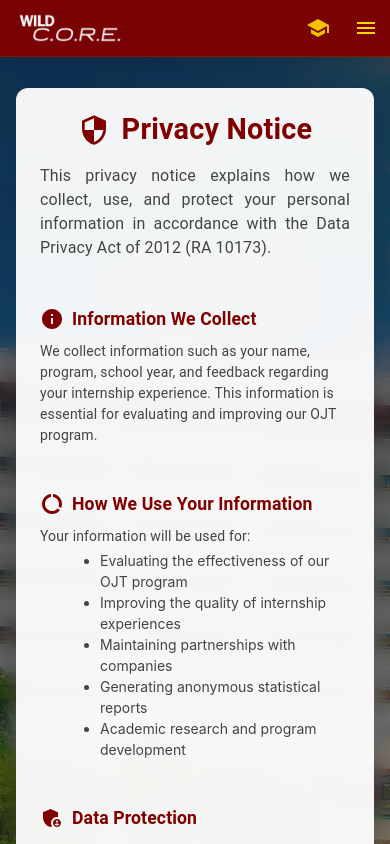
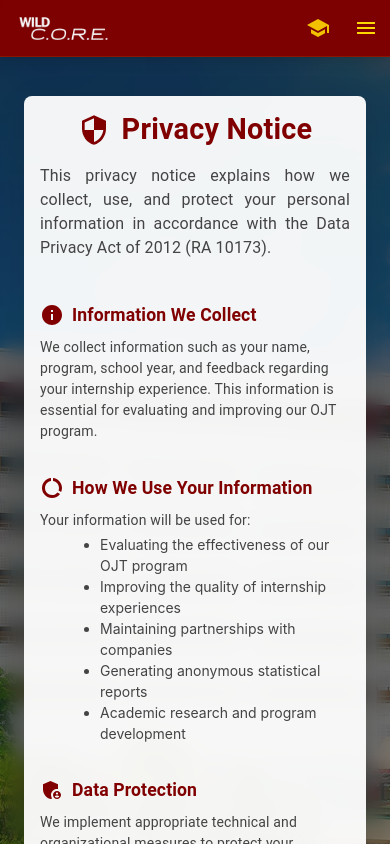
Before and after one commit to Negapatan/wildcoresurvey, a React (Create React App) app: page / in a window 390 px wide. Built offline with nearby package versions, Linux system fonts and the light colour scheme; no server answers; the HTML template or start-up script is replaced by a standard one.

Commit message:
Phone orientation support

```diff
--- a/src/App.js
+++ b/src/App.js
@@ -30,7 +30,7 @@ const LogoImg = styled('img')(({ theme }) => ({
     transform: 'scale(1.05)',
   },
   [theme.breakpoints.down('sm')]: {
-    height: '40px',
+    height: '35px',
   },
 }));
 
@@ -101,7 +101,8 @@ const NavText = styled(Typography)(({ theme }) => ({
     opacity: 1,
   },
   [theme.breakpoints.down('sm')]: {
-    fontSize: '0.9rem',
+    fontSize: '0.85rem',
+    display: 'none'
   },
 }));
 
--- a/src/components/PrivacyDisclaimer.js
+++ b/src/components/PrivacyDisclaimer.js
@@ -27,6 +27,11 @@ const StyledComponents = {
     alignItems: 'center',
     borderRadius: '12px',
     boxShadow: '0 8px 32px rgba(0, 0, 0, 0.1)',
+    [theme.breakpoints.down('sm')]: {
+      padding: theme.spacing(2),
+      margin: theme.spacing(2),
+      borderRadius: '8px',
+    },
   })),
 
   Section: styled(Box)(({ theme }) => ({
@@ -37,6 +42,10 @@ const StyledComponents = {
     transition: 'all 0.3s ease',
     '&:hover': {
       backgroundColor: 'rgba(128, 0, 0, 0.02)',
+    },
+    [theme.breakpoints.down('sm')]: {
+      marginBottom: theme.spacing(2),
+      padding: theme.spacing(1),
     },
   })),
 
@@ -100,7 +109,10 @@ class PrivacyDisclaimer extends Component {
     const { onAccept } = this.props;
 
     return (
-      <MuiContainer maxWidth="lg" sx={{ py: 3 }}>
+      <MuiContainer maxWidth="lg" sx={{
+        py: { xs: 2, sm: 3 },
+        px: { xs: 1, sm: 2 }
+      }}>
         <Box sx={{
           display: 'flex',
           flexDirection: 'column',
--- a/src/components/SurveyMain.js
+++ b/src/components/SurveyMain.js
@@ -22,9 +22,15 @@ const SurveyCard = styled(Card)(({ theme }) => ({
   flexDirection: 'column',
   justifyContent: 'space-between',
   transition: 'transform 0.3s ease-in-out',
-  margin: '0 16px',
+  margin: '16px',
   '&:hover': {
     transform: 'scale(1.02)',
+  },
+  [theme.breakpoints.down('sm')]: {
+    width: '100%',
+    height: 'auto',
+    minHeight: '220px',
+    margin: '8px 0',
   },
 }));
 
@@ -112,6 +118,7 @@ class SurveyMain extends Component {
         flexDirection: 'column',
         alignItems: 'center',
         width: '100%',
+        px: { xs: 2, sm: 3 }
       }}>
         <Typography
           variant="h4"
@@ -119,18 +126,20 @@ class SurveyMain extends Component {
           gutterBottom
           sx={{
             color: '#FFD700',
-            mb: 6,
+            mb: { xs: 3, sm: 6 },
             textAlign: 'center',
-            fontWeight: 'bold'
+            fontWeight: 'bold',
+            fontSize: { xs: '1.75rem', sm: '2.125rem' }
           }}
         >
           Select Survey Type
         </Typography>
         <Box sx={{
           display: 'flex',
+          flexDirection: { xs: 'column', md: 'row' },
           justifyContent: 'center',
-          flexWrap: { xs: 'wrap', md: 'nowrap' },
-          gap: { xs: 4, md: 3 },
+          alignItems: 'center',
+          gap: { xs: 2, md: 3 },
           width: '100%',
           maxWidth: '900px',
           mx: 'auto'
--- a/src/components/ThankYouPage.js
+++ b/src/components/ThankYouPage.js
@@ -27,11 +27,15 @@ const StyledComponents = {
     flexDirection: 'column',
     alignItems: 'center',
     justifyContent: 'center',
-    minHeight: 'calc(100vh - 200px)', // Account for AppBar and padding
+    minHeight: 'calc(100vh - 200px)',
     padding: theme.spacing(4),
     margin: '0 auto',
     width: '100%',
     maxWidth: '800px',
+    [theme.breakpoints.down('sm')]: {
+      padding: theme.spacing(2),
+      minHeight: 'calc(100vh - 150px)',
+    },
   })),
 
   ContentWrapper: styled(Paper)(({ theme }) => ({
@@ -44,6 +48,10 @@ const StyledComponents = {
     flexDirection: 'column',
     alignItems: 'center',
     boxShadow: '0 8px 32px rgba(0, 0, 0, 0.2)',
+    [theme.breakpoints.down('sm')]: {
+      padding: theme.spacing(4, 2),
+      borderRadius: '12px',
+    },
   })),
 
   IconWrapper: styled(Box)(({ theme }) => ({
@@ -60,7 +68,8 @@ const StyledComponents = {
     fontSize: '2.2rem',
     textAlign: 'center',
     [theme.breakpoints.down('sm')]: {
-      fontSize: '1.8rem',
+      fontSize: '1.5rem',
+      marginBottom: theme.spacing(2),
     },
   })),
 
@@ -72,7 +81,9 @@ const StyledComponents = {
     textAlign: 'center',
     maxWidth: '600px',
     [theme.breakpoints.down('sm')]: {
-      fontSize: '1rem',
+      fontSize: '0.95rem',
+      lineHeight: 1.5,
+      marginBottom: theme.spacing(1.5),
     },
   })),
 
```
